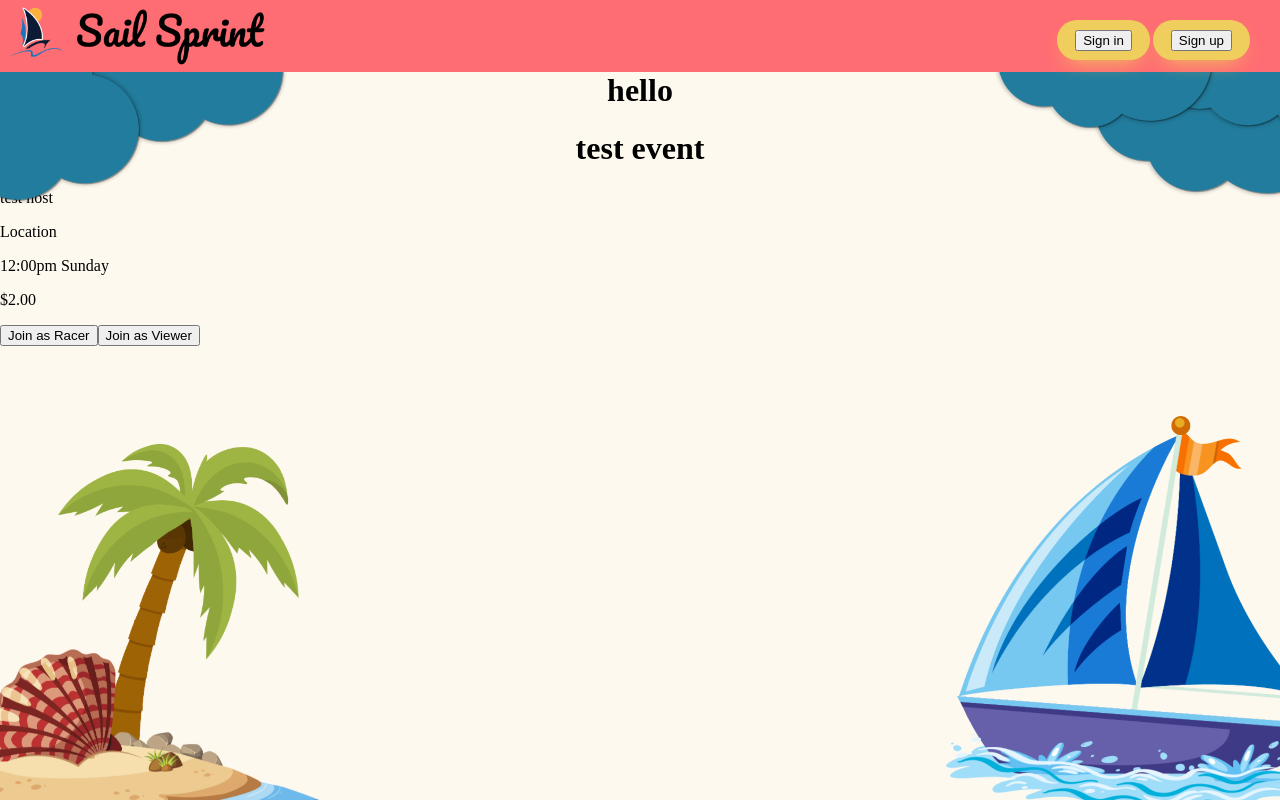
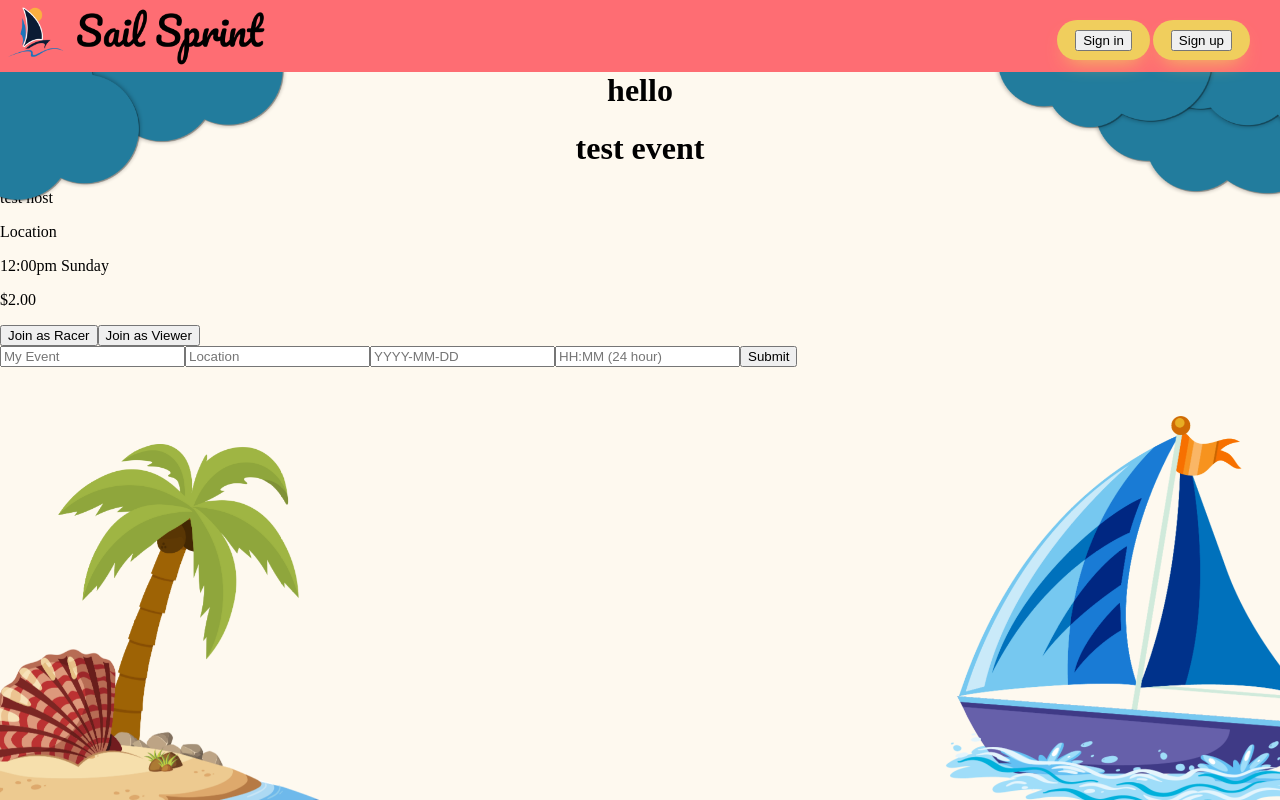
Before and after one commit to Darsh-KP/SailSprint, a React (Vite) app in the folder frontend/: page / in a window 1280 px wide. Built offline with nearby package versions, Linux system fonts and the light colour scheme; no server answers.

Commit message:
added form

```diff
--- a/frontend/package.json
+++ b/frontend/package.json
@@ -12,6 +12,7 @@
   "dependencies": {
     "@clerk/clerk-react": "^4.27.2",
     "axios": "^1.6.0",
+    "formik": "^2.4.5",
     "react": "^18.2.0",
     "react-dom": "^18.2.0",
     "react-router-dom": "^6.18.0"
--- a/frontend/src/App.jsx
+++ b/frontend/src/App.jsx
@@ -11,6 +11,7 @@ import cloudsRight from "./assets/CloudsRight.png"
 
 import { SignInButton } from "@clerk/clerk-react";
 import Cards from "./components/Cards";
+import EventForm from "./components/EventForm";
 
 function App() {
 	return (
@@ -25,6 +26,7 @@ function App() {
 				</div>
 				<h1>hello</h1>
                 <Cards />
+                <EventForm />
 			</body>
 		</>
 	)
--- /dev/null
+++ b/frontend/src/components/EventForm.jsx
@@ -0,0 +1,34 @@
+import { Formik, Form, Field } from "formik"
+import api from "../helpers/axios"
+
+export default function EventForm() {
+	const handleSubmit = async (values) => {
+		try {
+			await api.post("/events/create", { values })
+		} catch (err) {
+			console.error(err)
+		}
+	}
+
+	return (
+		<div>
+			<Formik
+				initialValues={{
+					eventName: "",
+					location: "",
+					date: "",
+					time: "",
+				}}
+				onSubmit={(values) => handleSubmit(values)}
+			>
+				<Form>
+					<Field name="eventName" placeholder="My Event" />
+					<Field name="location" placeholder="Location" />
+					<Field name="date" placeholder="YYYY-MM-DD" />
+					<Field name="time" placeholder="HH:MM (24 hour)" />
+					<button>Submit</button>
+				</Form>
+			</Formik>
+		</div>
+	)
+}
```
Also changed, not shown: 1 other file (tests, documents, lock files or other folders).
